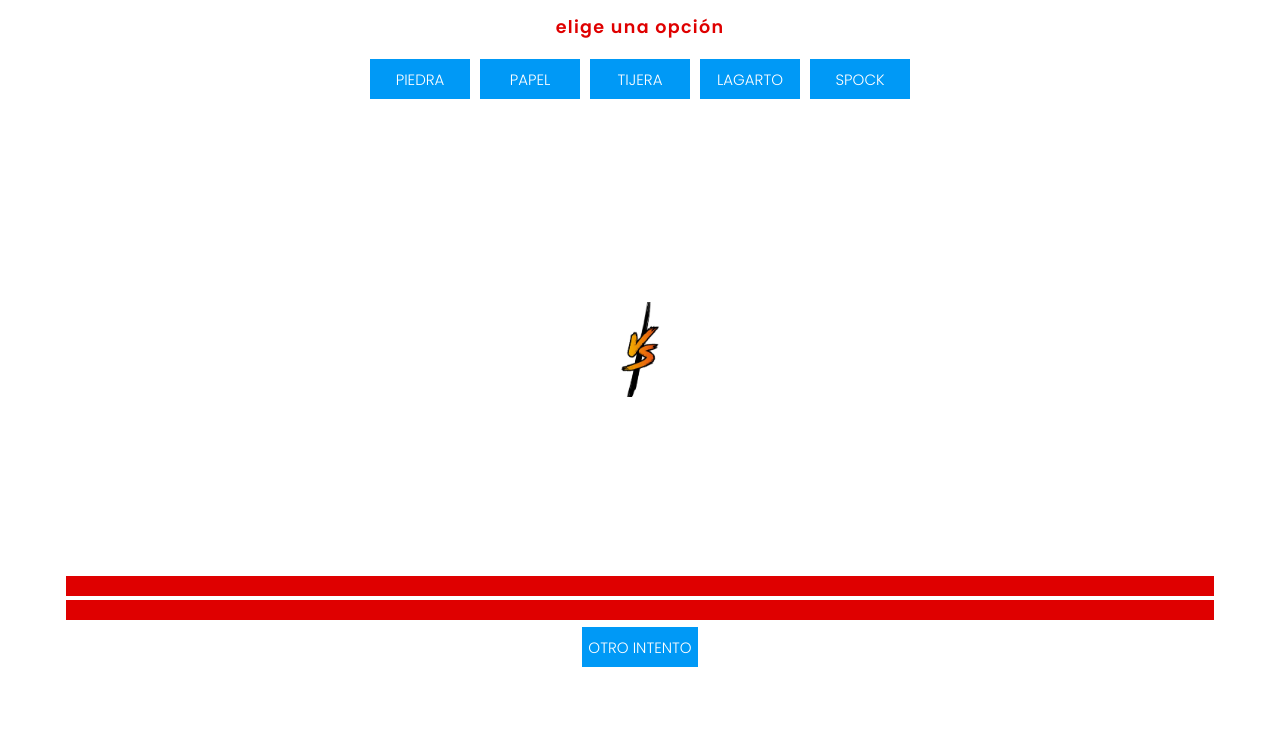
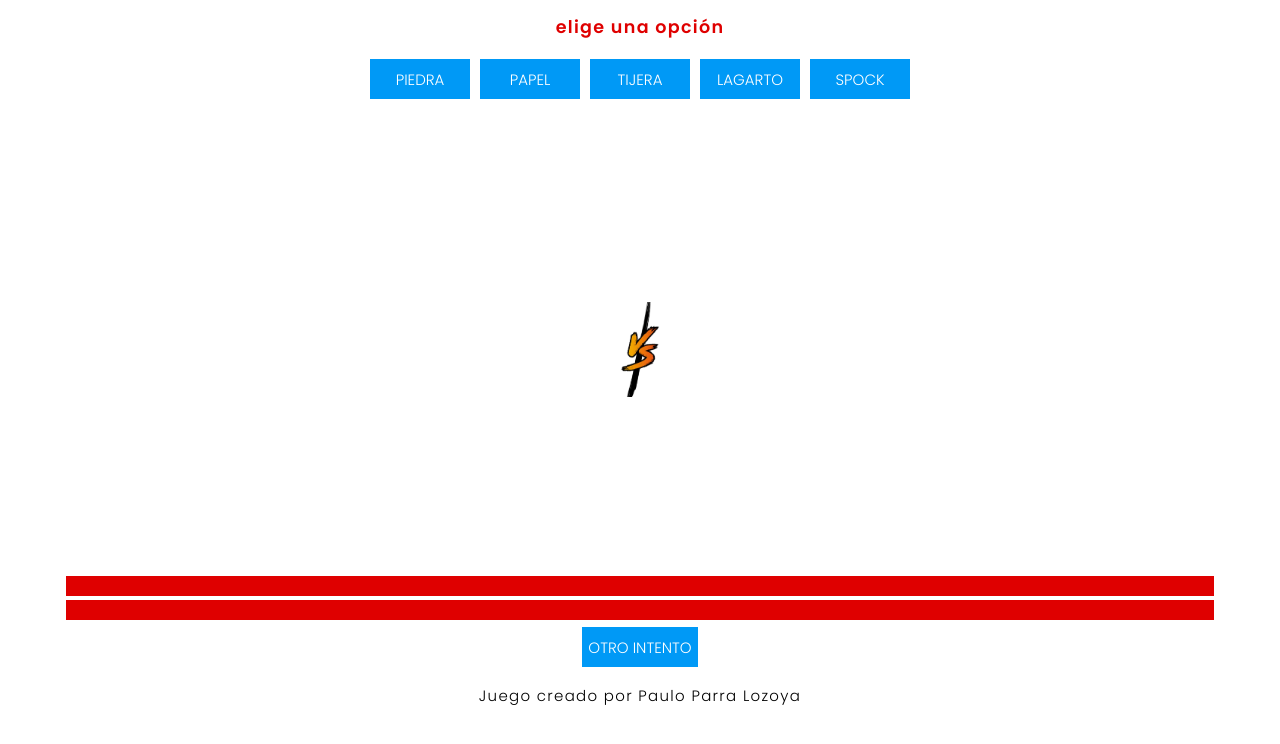
Before and after one commit to PauWebDev/LagartoSpockMobileFirst, a plain HTML site: page index.html in a window 1280 px wide. Shown: the part 78-822 px from the top of the page. After the commit the page ends 800 px from the top, so only its background shows below. Drawn offline with Linux system fonts and the light colour scheme.

Commit message:
corrección de errores

```diff
--- a/css/style.css
+++ b/css/style.css
@@ -46,10 +46,7 @@ body {
     background-color: #0099f6;
     border: none;
 }
-#main-content {
-    background-color: #fff;
-    height: 100vh;
-}
+
 .main .container {
     display: flex;
     flex-flow: column wrap;
@@ -84,12 +81,7 @@ body {
 }
 footer p {
     text-align: center;
-    display: block;
-    position: fixed;
-    bottom: 0;
-    left: 0;
-    z-index: -1;
-    width: 100%;
+
 }
 
 /* Medium devices (landscape tablets, 768px and up) */
```
